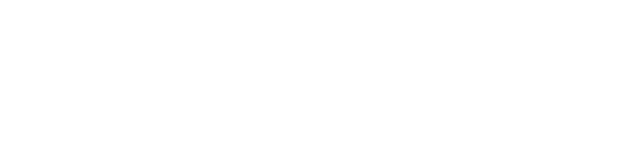
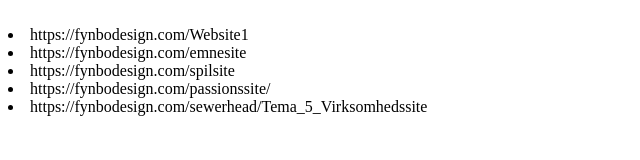
Before and after one commit to JesperKF/portfolio, a plain HTML site: page projects.html in a window 1280 px wide. Shown: the whole page, without its empty margins (0-640 px from the left). Drawn offline with Linux system fonts and the light colour scheme.

Commit message:
img mappe og projects

```diff
--- a/projects.html
+++ b/projects.html
@@ -5,5 +5,16 @@
     <meta name="viewport" content="width=device-width, initial-scale=1.0" />
     <title>Projects</title>
   </head>
-  <body></body>
+  <body>
+    <header>
+      <img src="" alt="" />
+    </header>
+    <main>
+      <li><a href="https://fynbodesign.com/Website1"></a>https://fynbodesign.com/Website1</li>
+      <li><a href="https://fynbodesign.com/emnesite"></a>https://fynbodesign.com/emnesite</li>
+      <li><a href="https://fynbodesign.com/spilsite"></a>https://fynbodesign.com/spilsite</li>
+      <li><a href="https://fynbodesign.com/passionssite/"></a>https://fynbodesign.com/passionssite/</li>
+      <li><a href="https://fynbodesign.com/sewerhead/Tema_5_Virksomhedssite"></a>https://fynbodesign.com/sewerhead/Tema_5_Virksomhedssite</li>
+    </main>
+  </body>
 </html>
```
Also changed, not shown: img/Skærmbillede 2024-06-09 kl. 01.15.09.png (added), img/logo.png (added), 1 other file.
